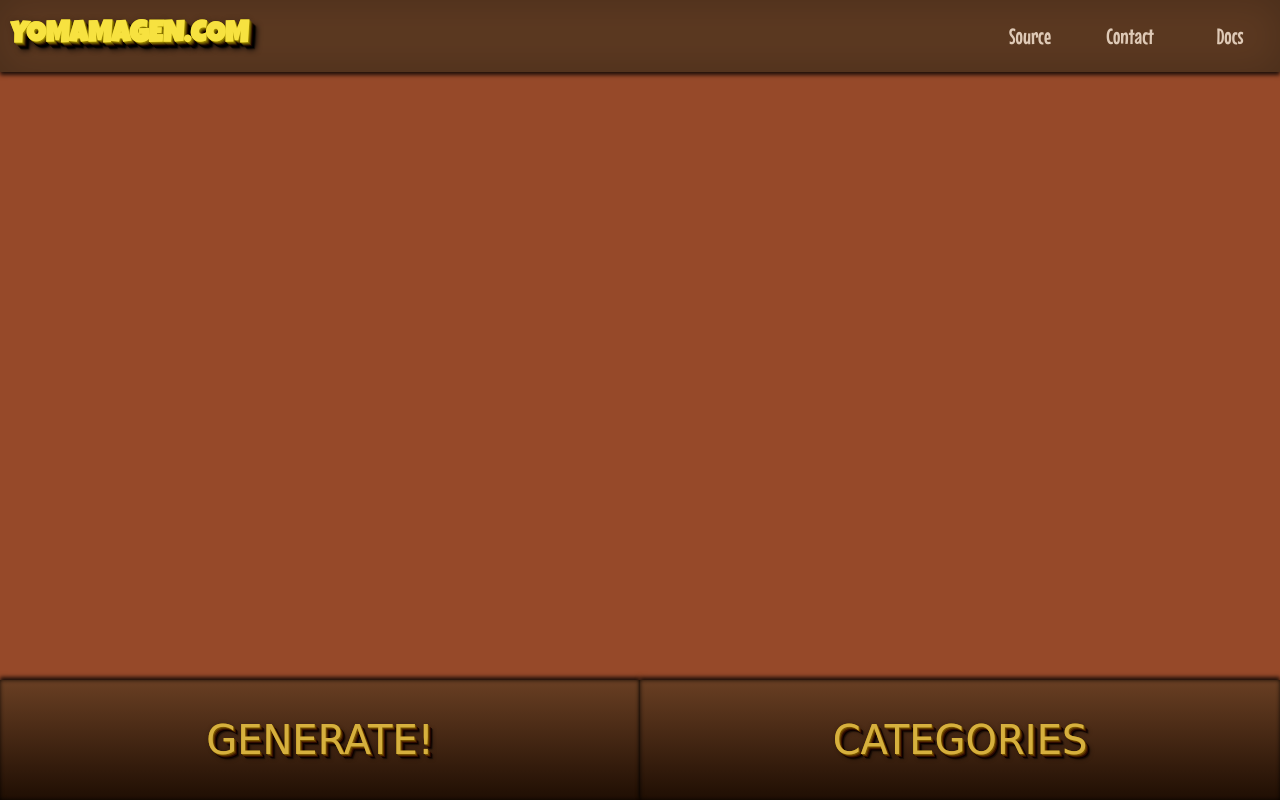
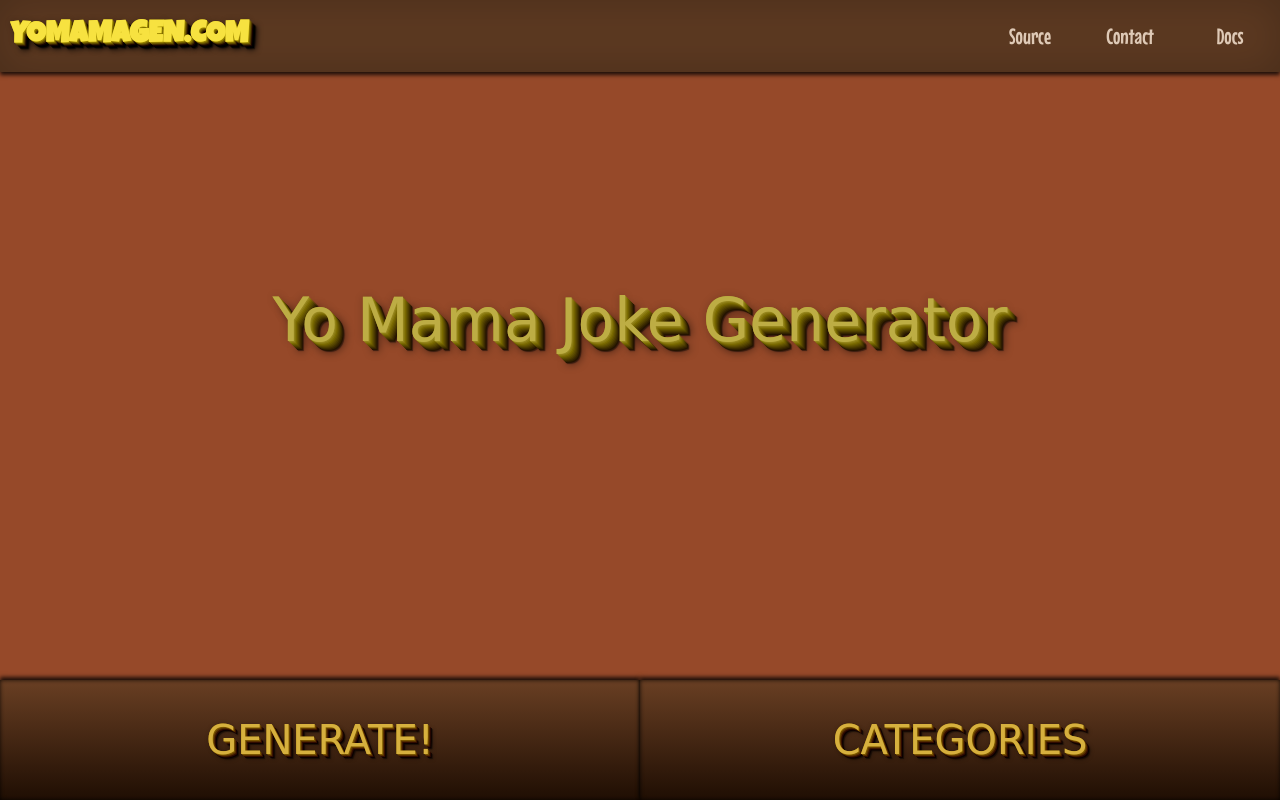
Before and after one commit to allpickuplines/yoMamaGen, a Flask app: page / in a window 1280 px wide. Run offline with Flask 2, Linux system fonts and the light colour scheme; data that the repository does not hold is empty; some libraries are stand-ins or nearby versions; some web fonts are replaced.

Commit message:
adds default text to joke box for search optimisation

```diff
--- a/app/templates/index.html
+++ b/app/templates/index.html
@@ -33,7 +33,7 @@
         </ul>
     </div>
   	<div id="joke_box">
-	  	<p id="joke"></p>
+	  	<p id="joke">Yo Mama Joke Generator</p>
 	</div>
 	<div id ="bottom_bar">
 		<div id="button_box">
```
